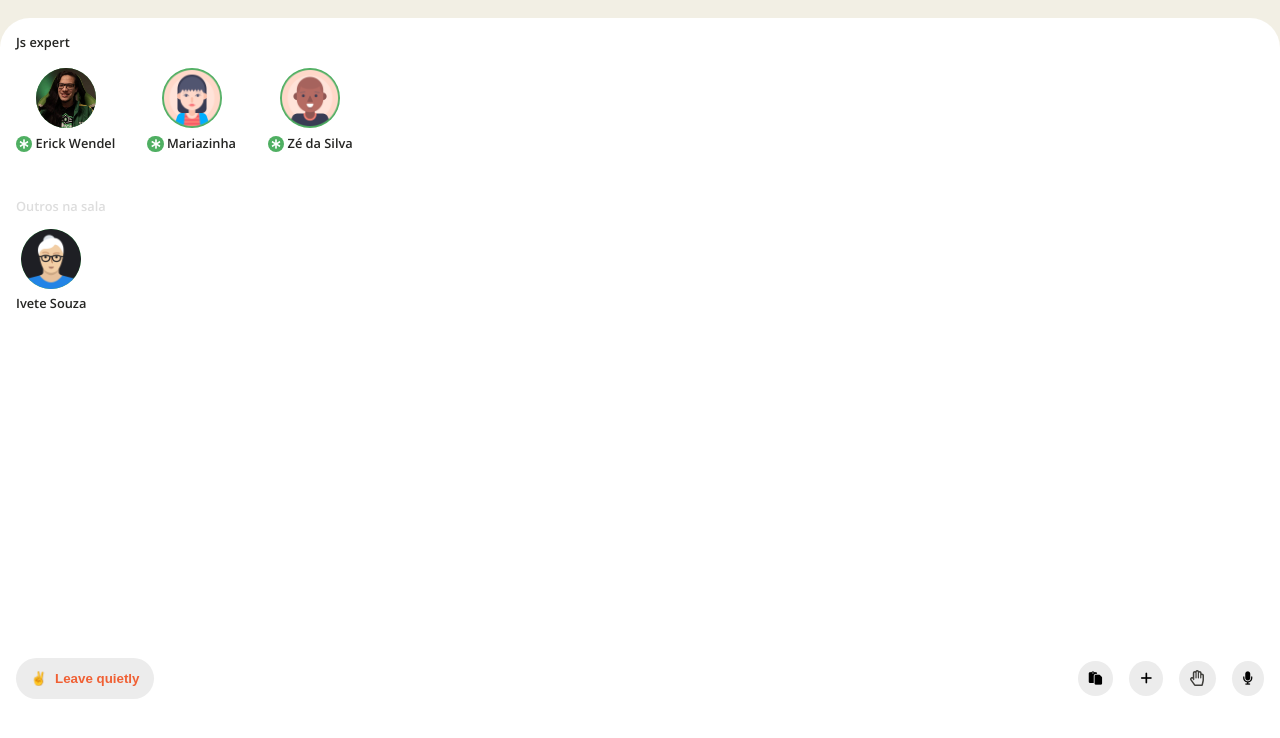
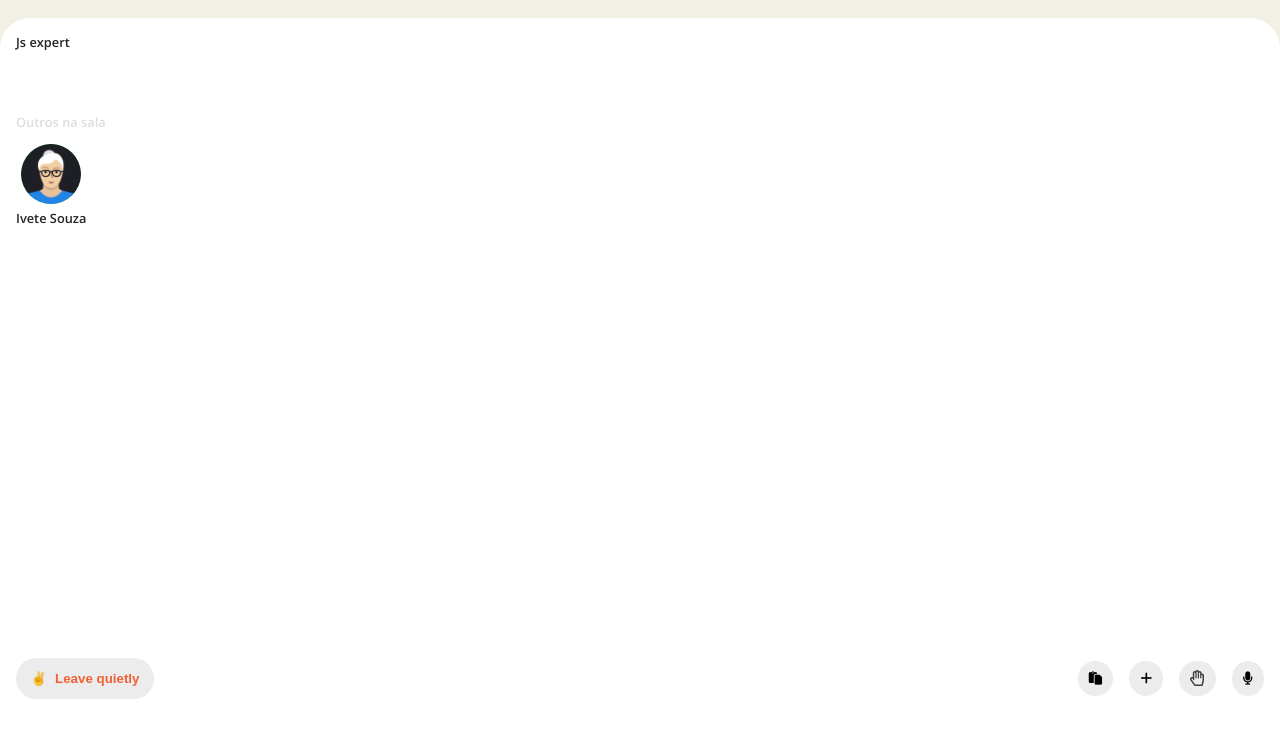
Before and after one commit to edmilson-dk/js-expert-04, a website with bundled scripts: page app/pages/room/index.html in a window 1280 px wide. Shown: the part 54-792 px from the top of the page. Built offline with nearby package versions, Linux system fonts and the light colour scheme; no server answers.

Commit message:
feat: created get template

```diff
--- a/app/pages/room/index.html
+++ b/app/pages/room/index.html
@@ -40,33 +40,7 @@
     </p>
     <div class="room-card--align">
       <div id="gridSpeakers" class="room-card__users">
-        <div class="room-card__user">
-          <div class="room-card__user__img">
-            <img src="./../../assets/avatars/erick.jpeg" alt="Erick Wendel">
-          </div>
-          <p class="room-card__user__name">
-            <img src="./../../assets/icons/asterisk.svg" alt="File icon" class="icon" />
-            Erick Wendel
-          </p>
-        </div>
-        <div class="room-card__user">
-          <div class="room-card__user__img">
-            <img src="./../../assets/avatars/mariazinha.png" alt="Erick Wendel">
-          </div>
-          <p class="room-card__user__name">
-            <img src="./../../assets/icons/asterisk.svg" alt="File icon" class="icon" />
-            Mariazinha
-          </p>
-        </div>
-        <div class="room-card__user">
-          <div class="room-card__user__img">
-            <img src="./../../assets/avatars/ze-silva.png" alt="Zé Silva">
-          </div>
-          <p class="room-card__user__name">
-            <img src="./../../assets/icons/asterisk.svg" alt="File icon" class="icon" />
-            Zé da Silva
-          </p>
-        </div>
+
       </div>
     </div>
     <p class="room-card__subtitle">
```
Also changed, not shown: app/pages/room/src/templates/attendeeTemplate.js (added, +19 -0 lines).
